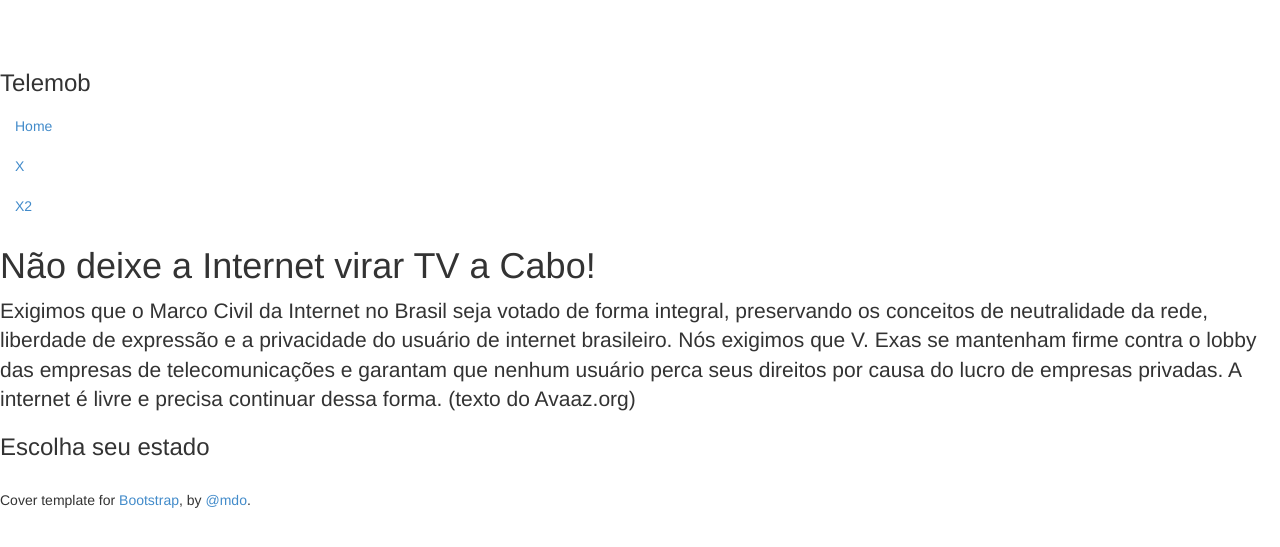
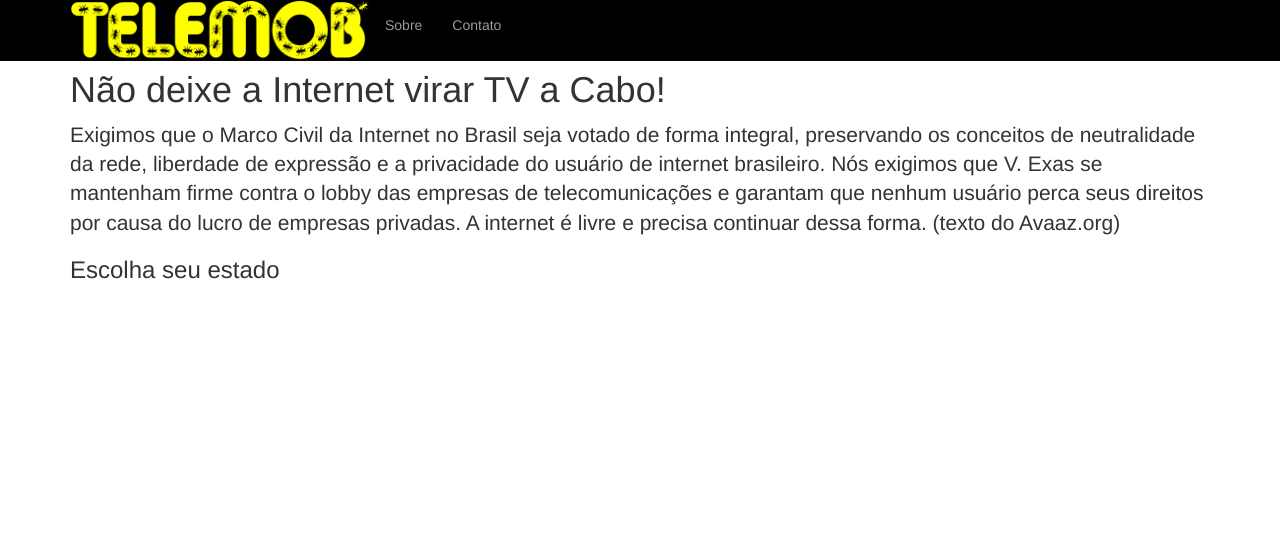
Before and after one commit to garoa/telemob, a Django app: page / in a window 1280 px wide. Shown: the top 547 px of the page. Run offline with Django 3.2, Linux system fonts and the light colour scheme; data comes from the database, SQL or seed files in the repository; some libraries are stand-ins or nearby versions.

Commit message:
novo base.html

```diff
--- a/telemob/templates/base.html
+++ b/telemob/templates/base.html
@@ -28,43 +28,26 @@
 
   <body>
 
-    <div class="site-wrapper">
+    <div class="navbar navbar-inverse navbar-fixed-top">
+     <div class="navbar-inner">
+       <div class="container">
+          <div class="navbar-header">
+            <a class="brand" href="index.html"> <img src="{% static 'img/telemob-logo-fundo-preto.png' %}" width="300px"></a>
+          </div>
+          <div class="collapse navbar-collapse">
+            <ul class="nav navbar-nav">
+              <li><a href="#about">Sobre</a></li>
+              <li><a href="#contact">Contato</a></li>
+            </ul>
+          </div>
+       </div>
+     </div>
+   </div>
 
-      <div class="site-wrapper-inner">
+    <div class="container">
+      {% block content %}{% endblock content %}
 
-        <div class="cover-container">
-
-          <div class="masthead clearfix">
-            <div class="inner">
-              <h3 class="masthead-brand">Telemob</h3>
-              <ul class="nav masthead-nav">
-                <li class="active"><a href="#">Home</a></li>
-                <li><a href="#">X</a></li>
-                <li><a href="#">X2</a></li>
-              </ul>
-            </div>
-          </div>
-
-          <div class="inner cover">
-            {% block content %}
-            <h1 class="cover-heading">{% block content_title %}{% endblock content_title %}</h1>
-            {% block content_lead %}
-            <p class="lead"></p>
-            {% endblock content_lead %}
-            {% endblock content %}
-          </div>
-
-          <div class="mastfoot">
-            <div class="inner">
-              <p>Cover template for <a href="http://getbootstrap.com">Bootstrap</a>, by <a href="https://twitter.com/mdo">@mdo</a>.</p>
-            </div>
-          </div>
-
-        </div>
-
-      </div>
-
-    </div>
+    </div><!-- /.container -->
 
     <script src="http://code.jquery.com/jquery-latest.js"></script>
     <script src="{% static 'js/bootstrap.min.js' %}"></script>
```
